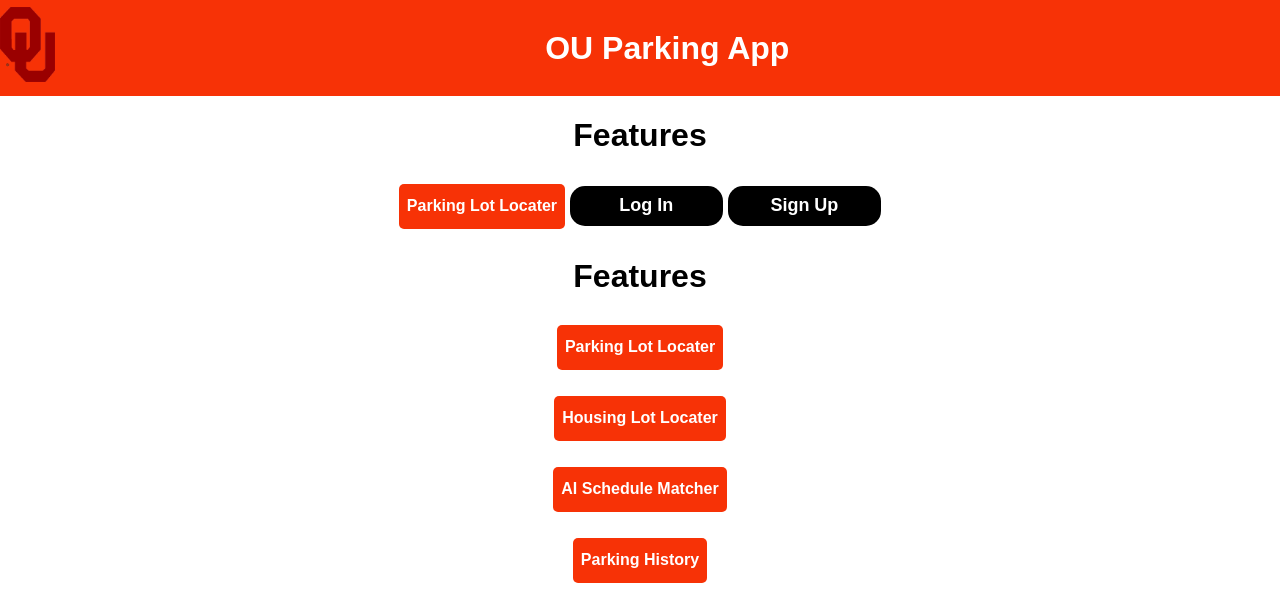
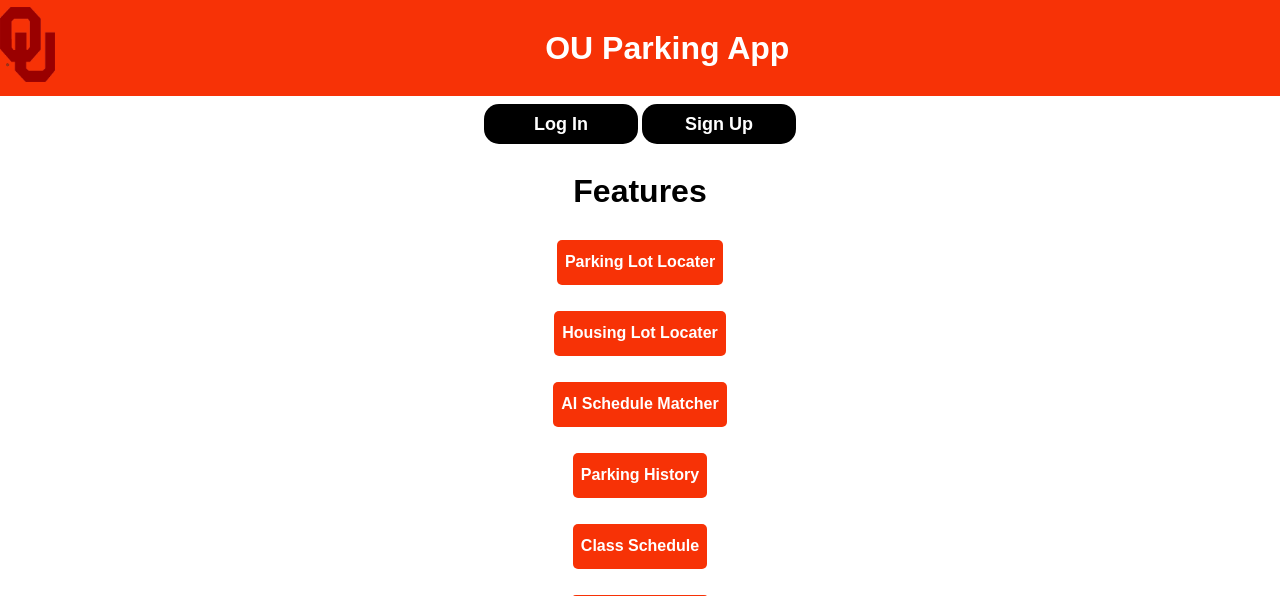
Before and after one commit to AlanAntony1/GroupESoftwareEngineering, a Django app: page / in a window 1280 px wide. Shown: the top 596 px of the page. Run offline with Django 5.2, Linux system fonts and the light colour scheme; data comes from the database, SQL or seed files in the repository.

Commit message:
Reorganized template

```diff
--- a/blog/templates/blog/home.html
+++ b/blog/templates/blog/home.html
@@ -85,10 +85,6 @@
         </div>
     </div>
     <div style ="text-align: center;">
-    <h1>Features</h1>
-    <!-- This is the url for the parking lot locater-->
-    <button onclick="document.location='locater'">Parking Lot Locater</button>
-
     <!-- this is the url for login  -->
     <button class="login-button" onclick="document.location='/accounts/login/'">Log In</button>
     <!-- Embed each url after this using urls.py, same as above. Label using comments as well -->
```
